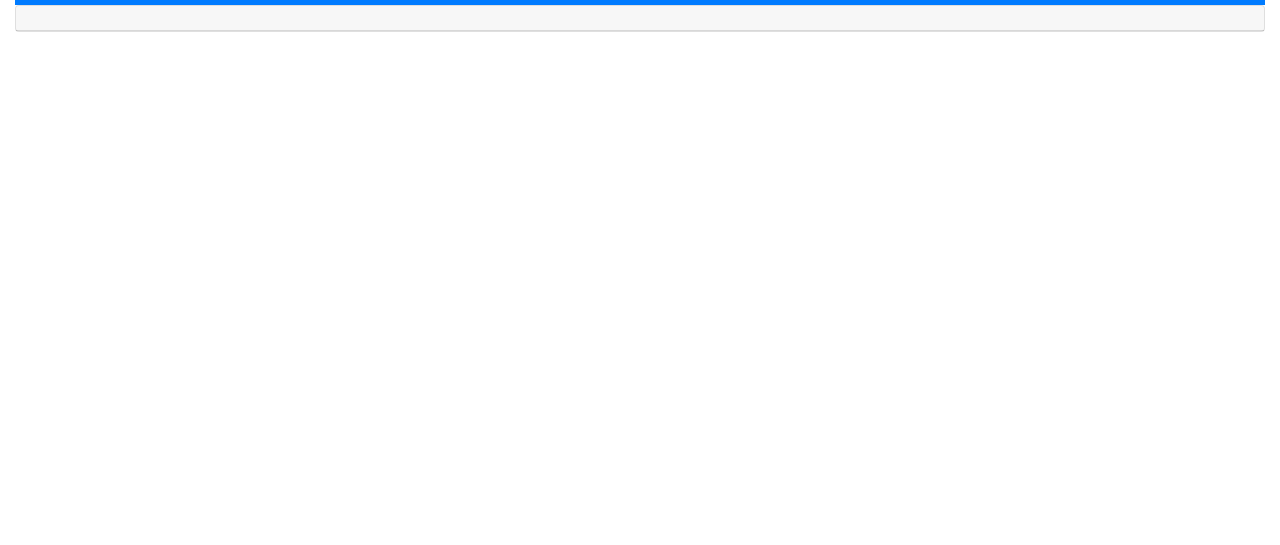
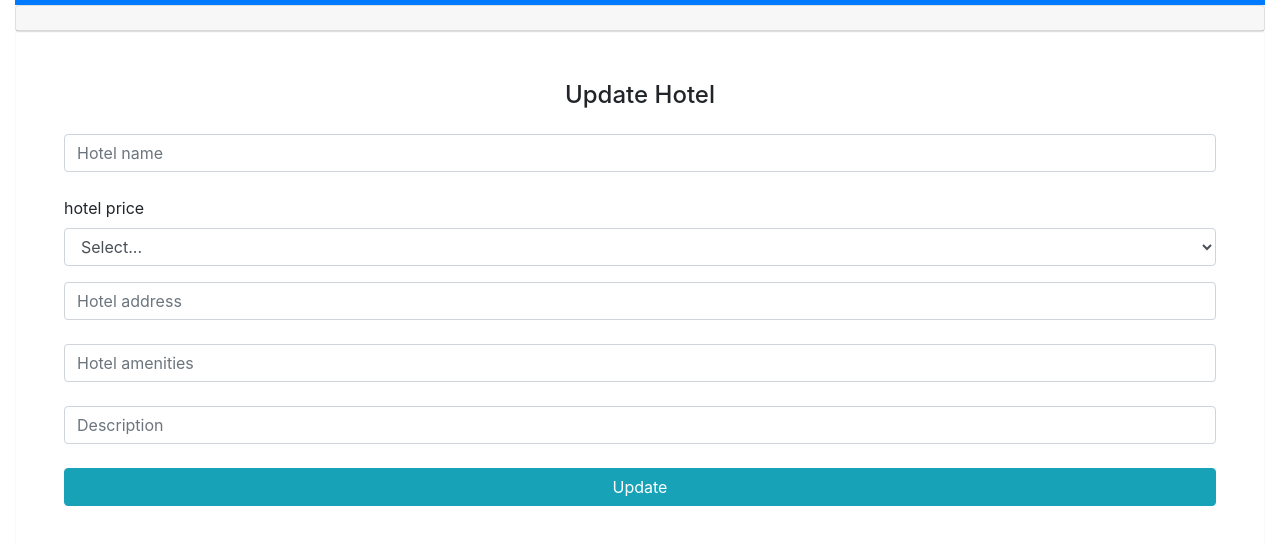
Before and after one commit to princelewis/hotel-listing-website, a website: page index-admin.html in a window 1280 px wide. Shown: the part 51-596 px from the top of the page. Drawn offline with Linux system fonts and the light colour scheme.

Commit message:
create admin page

```diff
--- a/index-admin.html
+++ b/index-admin.html
@@ -22,7 +22,6 @@
             <div class="card-header">
                 <ul class="nav nav-pills card-header-pills">
                     <li class="nav-item">
-            <!-- <a class="nav-link active" href="#">Active</a> -->
                     </li>
 
                 </ul>
@@ -30,6 +29,27 @@
         </div>
         <!--/Panel-->
 
+        <form class="border border-light p-5">
+            <p class="h4 mb-4 text-center">Update Hotel</p>
+
+            <input type="text" id="hotel-name" class="form-control mb-4" placeholder="Hotel name">
+            <div class="form-group search">
+                    <label for="price">hotel price</label>
+                    <select id="price" class="form-control">
+                      <option value="">Select...</option>
+                      <option value="3,000-10,000">3,000-10,000</option>
+                      <option value="11,000-15,000">11,000-15,000</option>
+                      <option value="15,000-25,000">15,000-25,000</option>
+                    </select>
+            </div>
+            <!-- <input type="text" id="hotel-price" class="form-control mb-4" placeholder="Hotel price"> -->
+            <input type="text" id="hotel-address" class="form-control mb-4" placeholder="Hotel address">
+            <input type="text" id="hotel-amenities" class="form-control mb-4" placeholder="Hotel amenities">
+            <input type="text" id="hotel-desc" class="form-control mb-4" placeholder="Description">
+
+            <button id="update" class="btn btn-info btn-block my-4" type="submit">Update</button>
+            </div>
+        </form>
     </div>
     <script src="resources/script.js"></script>
 </body>
--- a/resources/script.js
+++ b/resources/script.js
@@ -1,4 +1,6 @@
+// $('#list1').hide();
 $(document).ready(function() {
+
     $("#bt1").click(function(){
         var email = $("#email").val();
         var password = $("#password").val();
```
Also changed, not shown: index.html (+15 -16 lines). Lines whose indentation alone changed are shown as unchanged.
